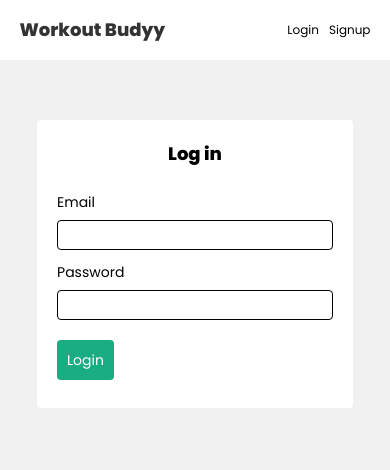
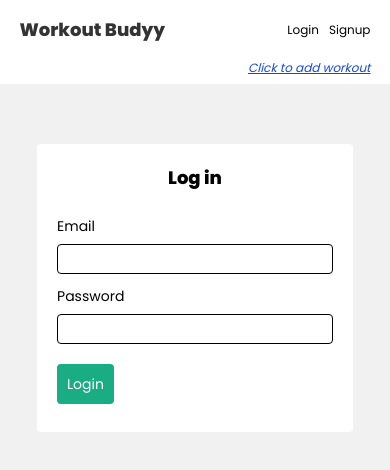
Before and after one commit to Tjay05/mern-tutorial, a React (Vite) app in the folder frontend/: page /login in a window 390 px wide. Shown: the top 470 px of the page. Built offline with nearby package versions, Linux system fonts and the light colour scheme.

Commit message:
Add function to handle the workout form for mobile

```diff
--- a/frontend/src/components/Navbar.jsx
+++ b/frontend/src/components/Navbar.jsx
@@ -1,10 +1,12 @@
 import { Link, Outlet } from 'react-router-dom';
 import { useAuthContext } from '../hooks/useAuthContext';
 import { useLogout } from '../hooks/useLogout';
+import { useModalContext } from '../hooks/UseModalContext';
 
 const Navbar = () => {
   const { logout } = useLogout();
   const { user } = useAuthContext();
+  const { isModalOpen, setIsModalOpen } = useModalContext();
 
   const handleClick = () => {
     logout();
@@ -32,9 +34,10 @@ const Navbar = () => {
             )}
           </nav>
         </div>
+        <p onClick={() => setIsModalOpen(!isModalOpen)} className="text-right rule text-xs text-blue-700 underline italic pb-2 cursor-pointer lg:hidden">Click to add workout</p>
       </header>
       <div className="pages rule py-5">
-        <Outlet/>
+        <Outlet isModalOpen={isModalOpen}/>
       </div>
     </div>
   );
--- a/frontend/src/components/WorkoutForm.jsx
+++ b/frontend/src/components/WorkoutForm.jsx
@@ -1,23 +1,29 @@
 import { useState } from "react";
 import { useAuthContext } from "../hooks/useAuthContext";
+import { useModalContext } from "../hooks/UseModalContext";
 import { useWorkoutsContext } from "../hooks/useWorkoutContext";
 
 const WorkoutForm = () => {
   const { dispatch } = useWorkoutsContext();
   const { user } = useAuthContext();
+  const { isModalOpen, setIsModalOpen } = useModalContext();
 
   const [title, setTitle] = useState('');
   const [load, setLoad] = useState('');
   const [reps, setReps] = useState('');
   const [error, setError] = useState(null);
   const [emptyFields, setEmptyFields] = useState([]);
+  const [isLoading, setIsLoading] = useState(false);
 
   const handleSubmit = async (e) => {
     e.preventDefault();
+    setError(null);
+    setIsLoading(true);
 
     if (!user) {
-      setError('You Suppose login na...')
-      return
+      setError('You Suppose login na...');
+      setIsLoading(false);
+      return;
     };
 
     const workout = {title, load, reps};
@@ -35,6 +41,7 @@ const WorkoutForm = () => {
     if (!response.ok) {
       setError(json.error);
       setEmptyFields(json.emptyFields);
+      setIsLoading(false);
     }
     if (response.ok) {
       setTitle(''),
@@ -43,12 +50,15 @@ const WorkoutForm = () => {
       setError(null);
       setEmptyFields([]);
       dispatch({type: 'CREATE_WORKOUT', payload: json})
+      setIsLoading(false);
+      setIsModalOpen(!isModalOpen);
     }
 
   }
 
   return (
-    <form className="create lg:col-span-1" onSubmit={handleSubmit}>
+    <>
+      <form className={isModalOpen ? `block shadow-2xl bg-white rounded-lg p-4 absolute lg:shadow-none lg:px-0 lg:bg-transparent lg:col-span-1 lg:relative` : 'hidden lg:block lg:py-4'} onSubmit={handleSubmit}>
         <h3 className="">Add a New Workout</h3>
 
         <label className="label">Exercise Title:</label>
@@ -75,9 +85,11 @@ const WorkoutForm = () => {
           className={emptyFields.includes('reps') ? 'error input-field' : 'input-field'}
         />
 
-      <button className="submit-btn">Add Workout</button>
+        {!isLoading && <button className="submit-btn">Add Workout</button>}
+        {isLoading && <button disabled className="submit-btn">Adding Workout...</button>}
         {error && <div className="warning">{error}</div>}
       </form>
+    </>
   );
 }
 
```
Lines whose indentation alone changed are shown as unchanged.
